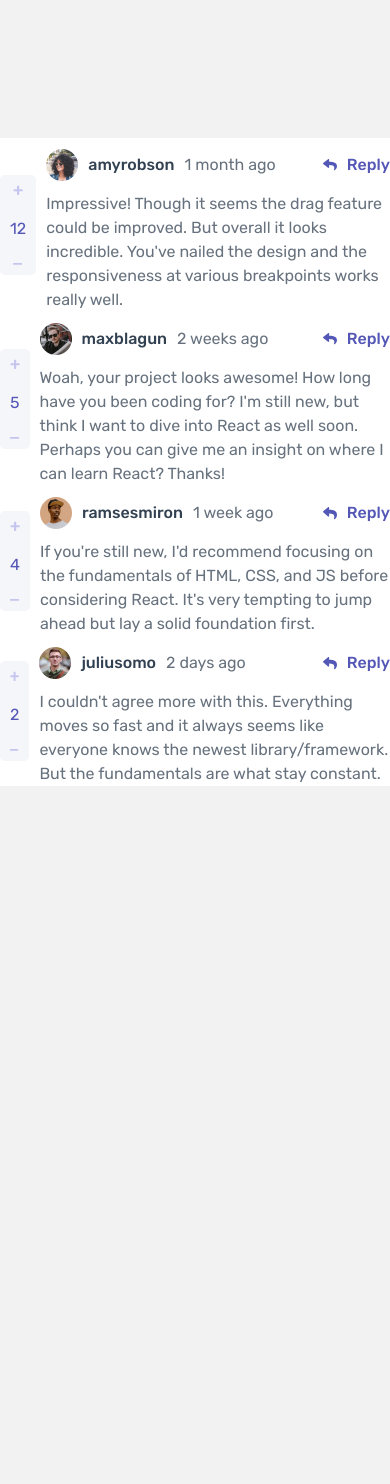
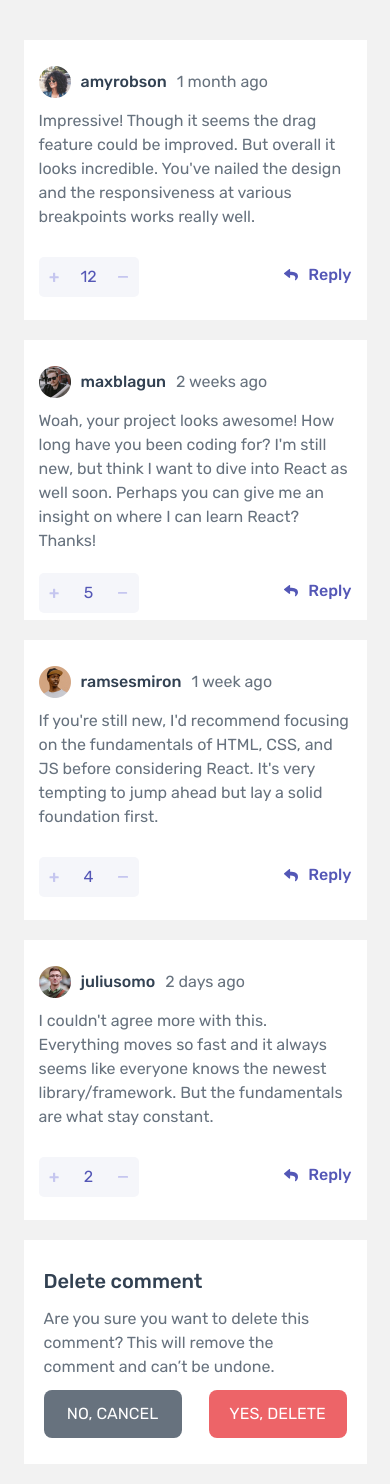
Before and after one commit to Sheddiey/Interactive-Comments-Section, a React (Create React App) app: page / in a window 390 px wide. Before the commit the page ends 924 px from the top, so only its background shows below. Built offline with nearby package versions, Linux system fonts and the light colour scheme.

Commit message:
created the delete modal

```diff
--- a/src/App.js
+++ b/src/App.js
@@ -1,5 +1,11 @@
 import CommentsSection from "./Components/CommentsSection";
+import { Delete } from "./Components/Delete";
 
 export default function App() {
-    return <CommentsSection />
+  return (
+    <>
+      <CommentsSection />
+      <Delete />
+    </>
+  );
 }
--- /dev/null
+++ b/src/Components/Delete.jsx
@@ -0,0 +1,15 @@
+export function Delete() {
+  return (
+    <div className="delete-btn">
+      <h2>Delete comment</h2>
+      <p>
+        Are you sure you want to delete this comment? This will remove the
+        comment and can’t be undone.
+      </p>
+      <div className="buttons">
+        <button className="btn-1">NO, CANCEL</button>
+        <button className="btn-2">YES, DELETE</button>
+      </div>
+    </div>
+  );
+}
--- a/src/index.css
+++ b/src/index.css
@@ -105,9 +105,28 @@ body {
     .content-text {
         max-width: 59ch;
     }
+    .flex {
+        display: flex;
+        align-items: center;
+        justify-content: center;
+        gap: 10px;
+    }
+    .space-between {
+        display: flex;
+        justify-content: space-between;
+    }
+    .delete-btn{
+        width: 400px;
+        height: 252px;
+    }
+    .buttons > * {
+        padding: 12px;
+    }
+
 }
 .comment-item {
     background-color: var(--white);
+    margin-block: 20px;
 }
 .content-text {
     color: var(--grayish-blue);
@@ -124,9 +143,83 @@ body {
     border-radius: 5px;
     padding: 10px;
 }
+@media (max-width: 47em) {
+    body {
+        margin: 20px;
+    }
+    .top-contents {
+        display: flex;
+        align-items: center;
+        gap: 10px;
+    }
+    .comment-item {
+        display: grid;
+        width: 343px;
+        height: 280px;
+        padding: 15px;
+    }
+    .score {
+        flex-direction: row;
+        height: 40px;
+        width: 100px;
+        order: 1;
+        margin-block-start: 20px;
+    }
+   .content {
+    position: relative;
+   }
+    .reply {
+        display: flex;
+        align-items: center;
+        gap: 10px;
+        position: absolute;
+        right: 0;
+        bottom: -50px;
+    }
+    .delete-btn {
+        height: 224px;
+        width: 343px;
+    }
+    .buttons > *{
+        height: 48px;
+        width: 138px;
+    }
+}
+.delete-btn {
+    display: grid;
+    justify-content: center;
+    align-items: center;
+    padding: 20px;
+    background-color: var(--white);
+}
+.buttons>*{
+    border: 0;
+    border-radius: 8px;
+    cursor: pointer;
+    color: var(--white);
+}
+.buttons {
+    display: flex;
+    justify-content: space-between;
+}
+.btn-1 {
+    background-color: var(--grayish-blue);
+}
+.btn-2 {
+    background-color: var(--soft-red);
+}
+.delete-btn h2 {
+    font-size: 20px;
+    font-weight: var(--fw-medium);
+    color: var(--dark-blue);
+}
+.delete-btn p {
+    color: var(--grayish-blue);
+}
 .score img {
     width: 10.07px;
     height: 10px;
+    cursor: pointer;
 }
 .score .minus-icon {
     height: 2.5px;
@@ -159,15 +252,3 @@ body {
     color: var(--grayish-blue);
     margin-block: 15px;
 }
-
-/* utility classes */
-.flex {
-    display: flex;
-    align-items: center;
-    justify-content: center;
-    gap: 10px;
-}
-.space-between {
-    display: flex;
-    justify-content: space-between;
-}
```
